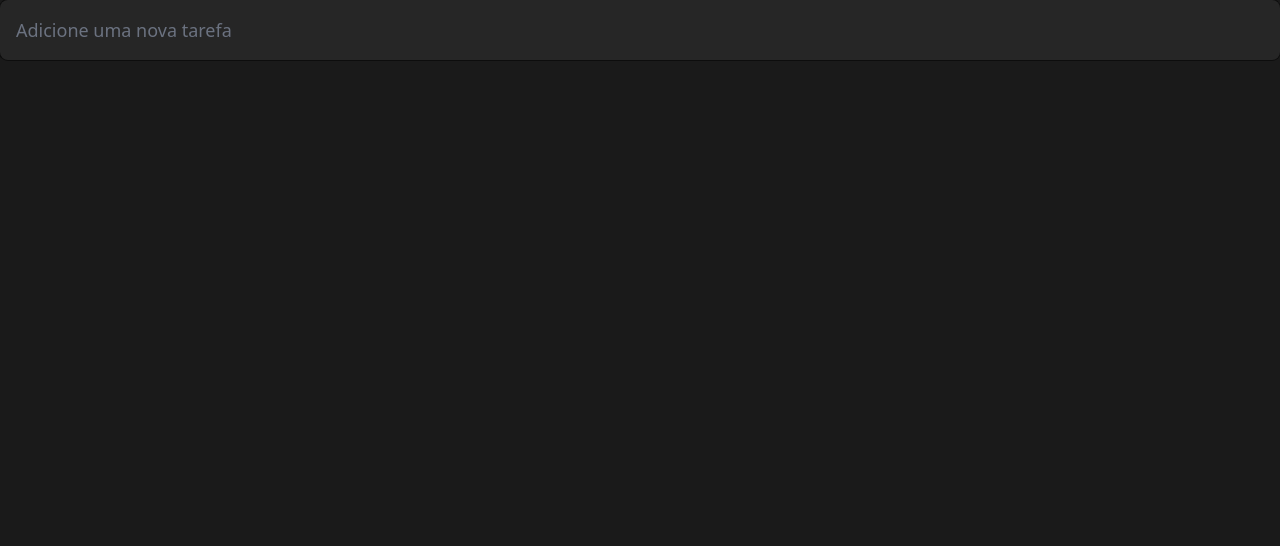
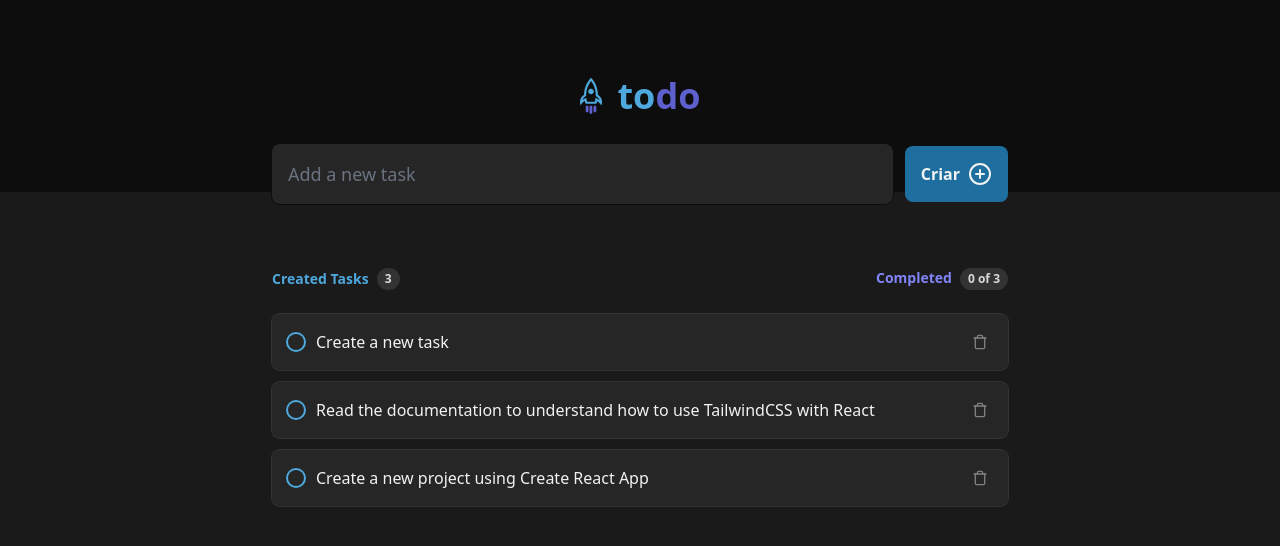
Before and after one commit to reinheimermat/todo-list, a React (Vite) app: page / in a window 1280 px wide. Shown: the top 546 px of the page. Built offline with nearby package versions, Linux system fonts and the light colour scheme.

Commit message:
feat: add functions to create, delete, checked tasks

```diff
--- a/src/App.tsx
+++ b/src/App.tsx
@@ -1,9 +1,131 @@
+import { Task } from './components/task'
+import rocket from './assets/rocket.svg'
 import { Input } from './components/input'
+import { PlusCircleIcon } from 'lucide-react'
+import { ChangeEvent, useEffect, useState } from 'react'
+import { Default } from './components/default'
+
+interface Task {
+  id: number
+  content: string
+  completed: boolean
+}
+
+const initialTasks = [
+  {
+    id: 1,
+    content: 'Create a new task',
+    completed: false,
+  },
+  {
+    id: 2,
+    content:
+      'Read the documentation to understand how to use TailwindCSS with React',
+    completed: false,
+  },
+  {
+    id: 3,
+    content: 'Create a new project using Create React App',
+    completed: false,
+  },
+]
 
 function App() {
+  const [tasks, setTasks] = useState<Task[]>(initialTasks)
+  const [content, setContent] = useState('')
+  const [completedTasks, setCompletedTasks] = useState(0)
+
+  function onInputChanged(event: ChangeEvent<HTMLInputElement>) {
+    setContent(event.target.value)
+  }
+
+  function onTaskCreated() {
+    if (!content) return
+
+    setTasks((prevTasks) => [
+      ...prevTasks,
+      {
+        id: Math.random(),
+        content,
+        completed: false,
+      },
+    ])
+  }
+
+  function onCheckedTask(id: number) {
+    setTasks((prevTasks) =>
+      prevTasks.map((task) =>
+        task.id === id ? { ...task, completed: !task.completed } : task,
+      ),
+    )
+  }
+
+  function onDeletedTask(id: number) {
+    setTasks((prevTasks) => prevTasks.filter((task) => task.id !== id))
+  }
+
+  function countCompletedTasks() {
+    const completedTasks = tasks.filter((task) => task.completed)
+    setCompletedTasks(completedTasks.length)
+  }
+
+  useEffect(() => {
+    countCompletedTasks()
+  }, [tasks])
+
   return (
     <>
-      <Input type="text" placeholder="Adicione uma nova tarefa" />
+      <header className="bg-grey-700 flex items-center justify-center gap-4 h-48">
+        <img src={rocket} alt="purple and blue rocket image" />
+        <h1 className="text-blue text-4xl font-black">
+          to<span className="text-purpleDark">do</span>
+        </h1>
+      </header>
+      <main className="container m-auto max-w-[736px] px-4 md:px-0">
+        <div className="flex items-center gap-3 -mt-12">
+          <Input
+            placeholder="Add a new task"
+            type="text"
+            onChange={onInputChanged}
+          />
+          <button
+            className="flex items-center gap-2 text-grey-100 bg-blueDark font-bold p-4 rounded-lg transition hover:bg-blue"
+            onClick={onTaskCreated}
+          >
+            Criar <PlusCircleIcon />
+          </button>
+        </div>
+        <div className="flex items-center justify-between mt-16 pb-6">
+          <div className="flex items-center gap-2">
+            <span className="text-blue text-sm font-bold">Created Tasks</span>
+            <span className="py-[0.125rem] px-2 text-[0.75rem] font-bold bg-grey-400 text-grey-200 rounded-full">
+              {tasks.length}
+            </span>
+          </div>
+          <div className="flex gap-2">
+            <span className="text-purple font-bold text-sm">Completed</span>
+            <span className="bg-grey-400 text-grey-200 px-2 py-[0.125rem] text-[0.75rem] font-bold rounded-full">
+              {completedTasks} of {tasks.length}
+            </span>
+          </div>
+        </div>
+        <div className="flex flex-col gap-3">
+          {tasks.length === 0 ? (
+            <Default />
+          ) : (
+            tasks.map((task) => (
+              <Task
+                key={task.id}
+                type="checkbox"
+                title={task.content}
+                completed={task.completed}
+                onChange={() => onCheckedTask(task.id)}
+                onDeletedTask={() => onDeletedTask(task.id)}
+              />
+            ))
+          )}
+        </div>
+      </main>
     </>
   )
 }
```
